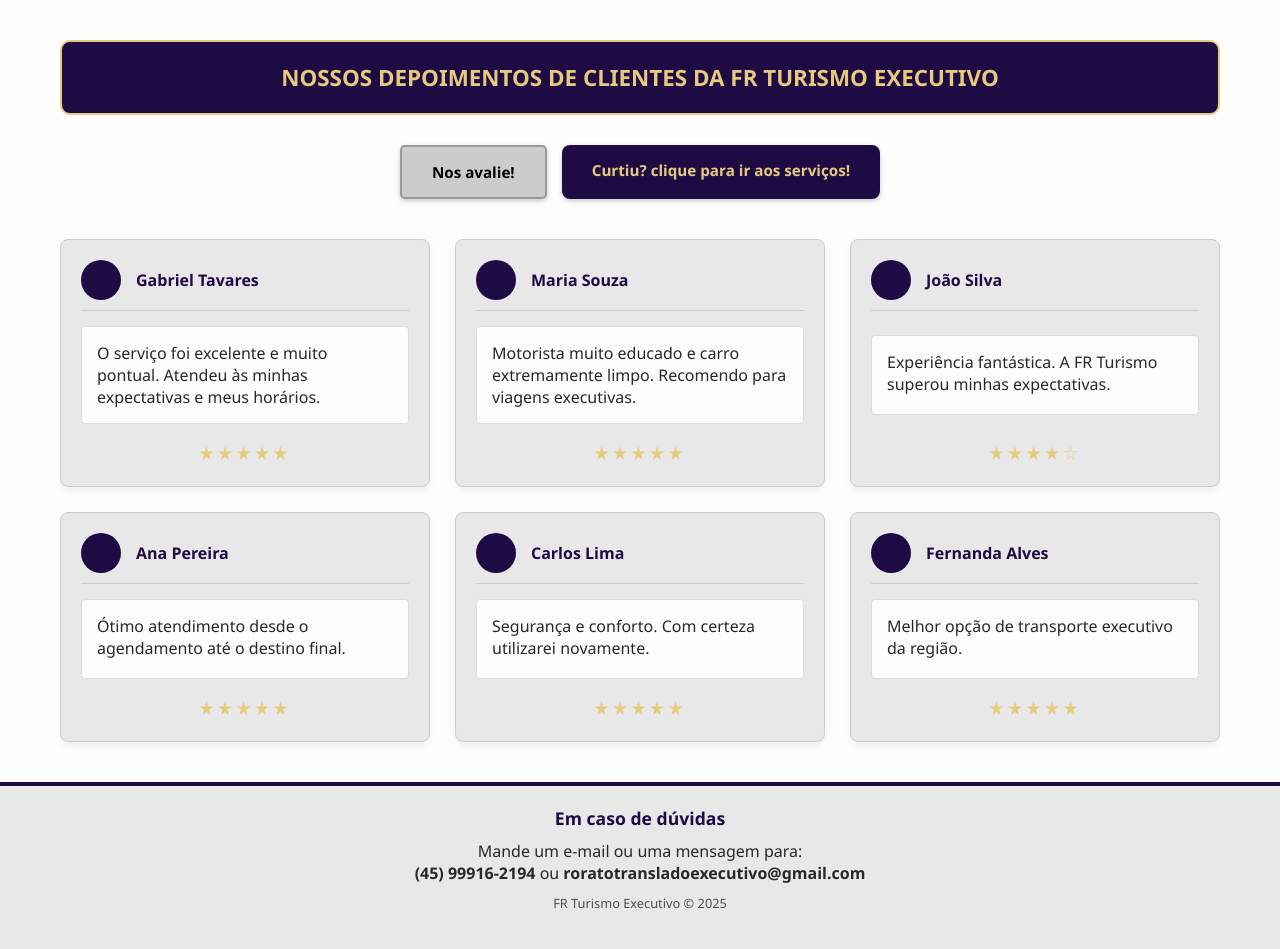
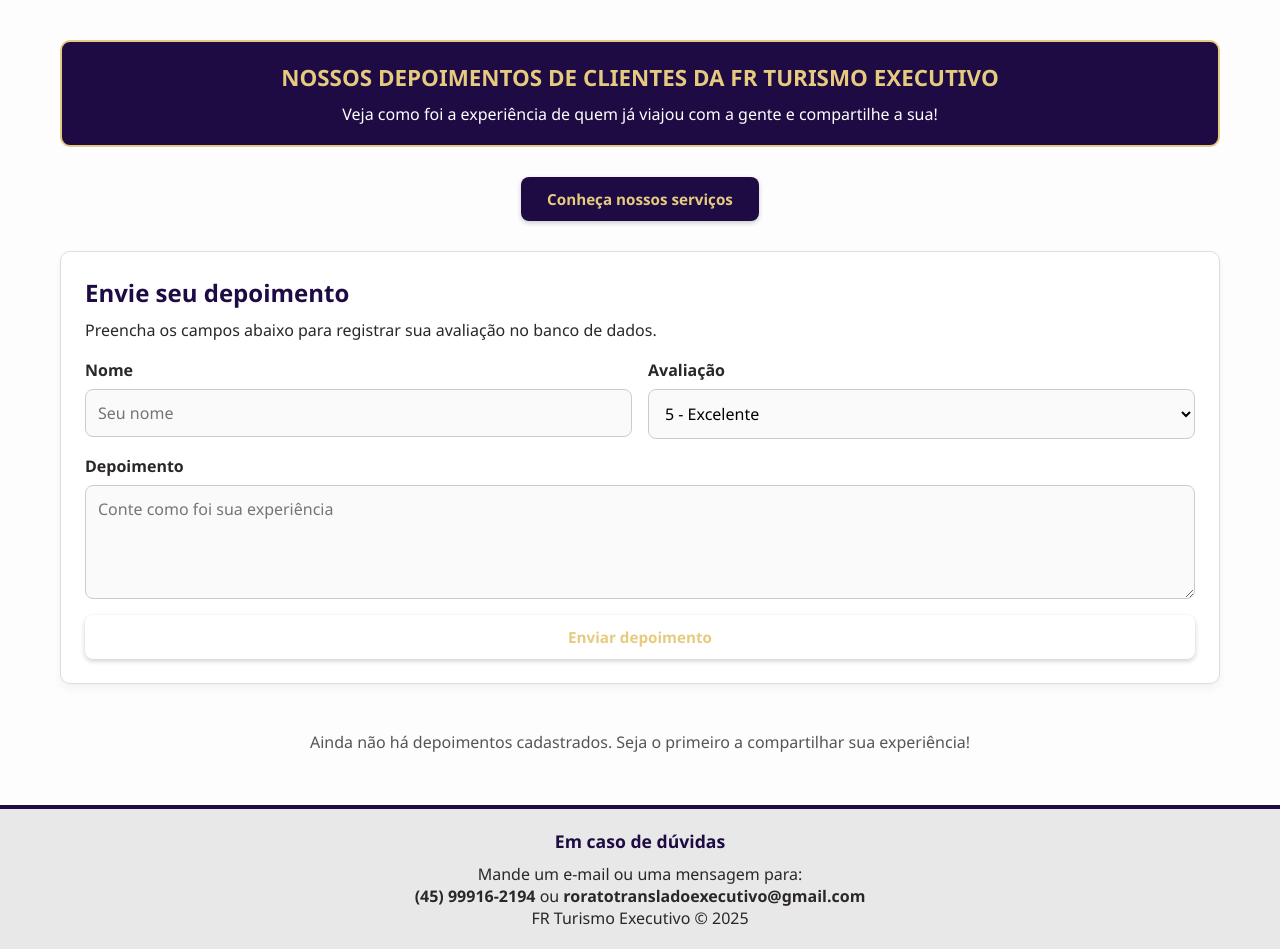
Before and after one commit to markus8006/FR-Turismo, a Flask app: page /depoimentos in a window 1280 px wide. Shown: the part 92-1041 px from the top of the page. Before the commit the page ends 1001 px from the top, so only its background shows below. Run offline with Flask 3, Linux system fonts and the light colour scheme; some web fonts are replaced.

Commit message:
Add database-backed testimonials submission

```diff
--- a/run.py
+++ b/run.py
@@ -2,4 +2,5 @@
 
 app = create_app()
 
-app.run(host="0.0.0.0", port=5001)
+if __name__ == "__main__":
+    app.run(host="0.0.0.0", port=5001)
--- a/src/app/routes/main_route.py
+++ b/src/app/routes/main_route.py
@@ -1,7 +1,8 @@
-from flask import Blueprint, render_template, request, redirect, flash, url_for
+from flask import Blueprint, flash, redirect, render_template, request, url_for
 
+from src.repository.depoimentos_repository import DepoimentosRepository
 
-main = Blueprint('main', __name__)
+main = Blueprint("main", __name__)
 
 
 @main.route("/")
@@ -37,9 +38,35 @@
     return render_template("contato.html")
 
 
-@main.route("/depoimentos")
+@main.route("/depoimentos", methods=["GET", "POST"])
 def depoimentos_page():
-    return render_template("depoimentos.html")
+    depoimentos_repo = DepoimentosRepository()
+
+    if request.method == "POST":
+        nome = request.form.get("nome", "").strip()
+        avaliacao_raw = request.form.get("avaliacao", "").strip()
+        conteudo = request.form.get("conteudo", "").strip()
+
+        if not nome or not conteudo:
+            flash("Informe seu nome e depoimento para enviar.")
+            return redirect(url_for("main.depoimentos_page"))
+
+        try:
+            avaliacao = int(avaliacao_raw) if avaliacao_raw else 5
+        except ValueError:
+            avaliacao = 5
+
+        avaliacao = min(max(avaliacao, 1), 5)
+
+        depoimentos_repo.add(author_name=nome, rating=avaliacao, conteudo=conteudo)
+
+        flash("Depoimento enviado com sucesso! Obrigado por compartilhar sua experiência.")
+        return redirect(url_for("main.depoimentos_page"))
+
+    depoimentos = sorted(
+        depoimentos_repo.get_all(), key=lambda depoimento: depoimento.created_at or 0, reverse=True
+    )
+    return render_template("depoimentos.html", depoimentos=depoimentos)
 
 
 @main.route("/sobre")
--- a/src/app/static/styles/depoimentos.css
+++ b/src/app/static/styles/depoimentos.css
@@ -106,6 +94,12 @@
     color: var(--cor-amarelo);
     font-size: 1.4rem;
     text-transform: uppercase;
+    margin-bottom: 10px;
+}
+
+.title-banner p {
+    color: #fff;
+    font-size: 1rem;
 }
 
 /* Botões de Ação */
@@ -113,81 +107,117 @@
     display: flex;
     justify-content: center;
     gap: 15px;
-    margin-bottom: 40px;
+    margin-bottom: 30px;
     flex-wrap: wrap;
 }
 
 button {
     padding: 10px 20px;
     border: none;
-    border-radius: 5px;
+    border-radius: 8px;
     font-weight: bold;
     cursor: pointer;
     font-size: 0.95rem;
-    transition: transform 0.2s;
+    transition: transform 0.2s, opacity 0.2s;
     box-shadow: 0 2px 5px rgba(0,0,0,0.2);
 }
 
 button:hover {
     transform: translateY(-2px);
+    opacity: 0.95;
 }
 
-.btn-secondary {
-    /* Seus estilos atuais */
-    background-color: #ccc; /* ou a cor que estava */
-    border: 2px solid #999;
-
-    /* Adicione/Garanta estes: */
-    padding: 0; /* Remove padding do botão para o link controlar o espaço */
-    cursor: pointer;
+.btn-primary {
+    background-color: var(--cor-roxo);
+    border: none;
+    padding: 0;
 }
 
-.btn-secondary a {
-    text-decoration: none;
-    color: inherit; /* Usa a cor do pai */
+.btn-primary a,
+.btn-primary.submit {
     display: block;
     width: 100%;
     height: 100%;
-    padding: 15px 30px; /* O espaçamento interno (tamanho do botão) vem pra cá */
-}
-
-/* Estilizando o contêiner (o botão em si) */
-.btn-primary {
-    background-color: var(--cor-roxo); /* A cor fica aqui no pai */
-    border: none; /* Remove a borda cinza padrão */
-    padding: 0; /* Remove o espaçamento que criava a área cinza */
-    border-radius: 8px; /* Opcional: arredonda os cantos se desejar */
-    cursor: pointer;
-    transition: 0.3s; /* Para efeito suave ao passar o mouse */
-}
-
-/* Estilizando o link dentro do botão */
-.btn-primary a {
-    display: block; /* Faz o link se comportar como um bloco */
-    width: 100%;    /* Preenche 100% da largura do botão */
-    height: 100%;   /* Preenche 100% da altura do botão */
-    padding: 15px 30px; /* O tamanho/grossura do botão é definido aqui agora */
-
-    /* Cores e texto */
+    padding: 12px 26px;
     text-decoration: none;
     color: var(--cor-amarelo);
     font-weight: bold;
+    background-color: transparent;
+    border: none;
+    text-align: center;
 }
 
-/* Opcional: Efeito Hover (passar o mouse) */
-.btn-primary:hover {
-    opacity: 0.9; /* Clareia levemente ao passar o mouse */
+.btn-primary.submit {
+    border-radius: 8px;
+}
+
+/* === FORMULÁRIO DE DEPOIMENTOS === */
+.testimonial-form {
+    background: #ffffff;
+    border: 1px solid #ddd;
+    border-radius: 10px;
+    padding: 24px;
+    margin-bottom: 35px;
+    box-shadow: 0 4px 8px rgba(0, 0, 0, 0.05);
+}
+
+.testimonial-form h2 {
+    color: var(--cor-roxo);
+    margin-bottom: 10px;
+}
+
+.testimonial-form p {
+    margin-bottom: 18px;
+}
+
+.depoimento-form {
+    display: flex;
+    flex-direction: column;
+    gap: 16px;
+}
+
+.form-row {
+    display: grid;
+    grid-template-columns: repeat(auto-fit, minmax(220px, 1fr));
+    gap: 16px;
+}
+
+.form-group {
+    display: flex;
+    flex-direction: column;
+    gap: 8px;
+}
+
+.form-group label {
+    font-weight: 600;
+}
+
+.form-group input,
+.form-group select,
+.form-group textarea {
+    padding: 12px;
+    border: 1px solid #ccc;
+    border-radius: 8px;
+    font-size: 1rem;
+    background: #fafafa;
+}
+
+.form-group textarea {
+    resize: vertical;
+}
+
+.form-actions {
+    display: flex;
+    justify-content: flex-end;
 }
 
 /* === GRID DE DEPOIMENTOS === */
 .testimonials-grid {
     display: grid;
-    /* Colunas responsivas */
     grid-template-columns: repeat(auto-fit, minmax(300px, 1fr));
     gap: 25px;
 }
 
-/* Estilo do Card */
 .card {
     background-color: var(--cor-cinza-bg);
     border: 1px solid #ccc;
@@ -209,15 +239,28 @@
 }
 
 .avatar {
-    width: 40px;
-    height: 40px;
+    width: 44px;
+    height: 44px;
     background-color: var(--cor-roxo);
     border-radius: 50%;
+    color: var(--cor-amarelo);
+    display: flex;
+    align-items: center;
+    justify-content: center;
+    font-weight: 800;
+    text-transform: uppercase;
 }
 
 .user-name {
     font-weight: bold;
     color: var(--cor-roxo);
+}
+
+.date {
+    display: block;
+    font-size: 0.85rem;
+    color: #555;
+    margin-top: 2px;
 }
 
 .card-body {
@@ -236,10 +279,16 @@
 .stars {
     color: var(--cor-amarelo);
     font-size: 1.2rem;
-    letter-spacing: 3px;
+    letter-spacing: 2px;
 }
 
-/* === RODAPÉ === */
+.empty-state {
+    text-align: center;
+    grid-column: 1 / -1;
+    color: #555;
+    padding: 12px;
+}
+
 /* === RODAPÉ === */
 footer {
     background-color: var(--cor-cinza-bg);
@@ -258,12 +307,6 @@
     font-size: 1.1rem;
 }
 
-.copyright {
-    margin-top: 10px;
-    font-size: 0.8rem;
-    opacity: 0.8;
-}
-
 /* Responsividade */
 @media (max-width: 768px) {
     .main-header {
--- a/src/app/templates/depoimentos.html
+++ b/src/app/templates/depoimentos.html
@@ -11,103 +11,69 @@
     <main>
         <section class="title-banner">
             <h1>Nossos depoimentos de clientes da Fr Turismo Executivo</h1>
+            <p>Veja como foi a experiência de quem já viajou com a gente e compartilhe a sua!</p>
         </section>
 
         <section class="action-buttons">
-            <button class="btn-secondary"><a href="https://forms.gle/vQLuR9BoyCbM3Gxn9">Nos avalie!</a></button>
-            <button class="btn-primary"><a href="{{ url_for('main.servicos_page') }}">Curtiu? clique para ir aos serviços!</a></button>
+            <button class="btn-primary"><a href="{{ url_for('main.servicos_page') }}">Conheça nossos serviços</a></button>
+        </section>
+
+        <section class="testimonial-form">
+            <h2>Envie seu depoimento</h2>
+            <p>Preencha os campos abaixo para registrar sua avaliação no banco de dados.</p>
+            <form method="post" class="depoimento-form">
+                <div class="form-row">
+                    <div class="form-group">
+                        <label for="nome">Nome</label>
+                        <input type="text" id="nome" name="nome" placeholder="Seu nome" required>
+                    </div>
+                    <div class="form-group">
+                        <label for="avaliacao">Avaliação</label>
+                        <select id="avaliacao" name="avaliacao">
+                            <option value="5" selected>5 - Excelente</option>
+                            <option value="4">4 - Muito bom</option>
+                            <option value="3">3 - Bom</option>
+                            <option value="2">2 - Precisa melhorar</option>
+                            <option value="1">1 - Ruim</option>
+                        </select>
+                    </div>
+                </div>
+                <div class="form-group">
+                    <label for="conteudo">Depoimento</label>
+                    <textarea id="conteudo" name="conteudo" rows="4" placeholder="Conte como foi sua experiência" required></textarea>
+                </div>
+                <div class="form-actions">
+                    <button type="submit" class="btn-primary submit">Enviar depoimento</button>
+                </div>
+            </form>
         </section>
 
         <section class="testimonials-grid">
+            {% if depoimentos %}
+                {% for depoimento in depoimentos %}
                     <div class="card">
                         <div class="card-header">
-                    <div class="avatar"></div>
+                            <div class="avatar">{{ depoimento.author_name[:1] }}</div>
                             <div class="user-info">
-                        <span class="user-name">Gabriel Tavares</span>
+                                <span class="user-name">{{ depoimento.author_name }}</span>
+                                {% if depoimento.created_at %}
+                                    <span class="date">{{ depoimento.created_at.strftime('%d/%m/%Y') }}</span>
+                                {% endif %}
                             </div>
                         </div>
                         <div class="card-body">
-                    <p>O serviço foi excelente e muito pontual. Atendeu às minhas expectativas e meus horários.</p>
+                            <p>{{ depoimento.conteudo }}</p>
                         </div>
                         <div class="card-footer">
-                    <span class="stars">★★★★★</span>
+                            <span class="stars">
+                                {{ '★' * depoimento.rating }}{{ '☆' * (5 - depoimento.rating) }}
+                            </span>
                         </div>
                     </div>
-
-            <div class="card">
-                <div class="card-header">
-                    <div class="avatar"></div>
-                    <div class="user-info">
-                        <span class="user-name">Maria Souza</span>
-                    </div>
-                </div>
-                <div class="card-body">
-                    <p>Motorista muito educado e carro extremamente limpo. Recomendo para viagens executivas.</p>
-                </div>
-                <div class="card-footer">
-                    <span class="stars">★★★★★</span>
-                </div>
-            </div>
-
-            <div class="card">
-                <div class="card-header">
-                    <div class="avatar"></div>
-                    <div class="user-info">
-                        <span class="user-name">João Silva</span>
-                    </div>
-                </div>
-                <div class="card-body">
-                    <p>Experiência fantástica. A FR Turismo superou minhas expectativas.</p>
-                </div>
-                <div class="card-footer">
-                    <span class="stars">★★★★☆</span>
-                </div>
-            </div>
-
-            <div class="card">
-                <div class="card-header">
-                    <div class="avatar"></div>
-                    <div class="user-info">
-                        <span class="user-name">Ana Pereira</span>
-                    </div>
-                </div>
-                <div class="card-body">
-                    <p>Ótimo atendimento desde o agendamento até o destino final.</p>
-                </div>
-                <div class="card-footer">
-                    <span class="stars">★★★★★</span>
-                </div>
-            </div>
-
-            <div class="card">
-                <div class="card-header">
-                    <div class="avatar"></div>
-                    <div class="user-info">
-                        <span class="user-name">Carlos Lima</span>
-                    </div>
-                </div>
-                <div class="card-body">
-                    <p>Segurança e conforto. Com certeza utilizarei novamente.</p>
-                </div>
-                <div class="card-footer">
-                    <span class="stars">★★★★★</span>
-                </div>
-            </div>
-
-            <div class="card">
-                <div class="card-header">
-                    <div class="avatar"></div>
-                    <div class="user-info">
-                        <span class="user-name">Fernanda Alves</span>
-                    </div>
-                </div>
-                <div class="card-body">
-                    <p>Melhor opção de transporte executivo da região.</p>
-                </div>
-                <div class="card-footer">
-                    <span class="stars">★★★★★</span>
-                </div>
-            </div>
+                {% endfor %}
+            {% else %}
+                <p class="empty-state">Ainda não há depoimentos cadastrados. Seja o primeiro a compartilhar sua experiência!</p>
+            {% endif %}
         </section>
     </main>
 {% endblock %}
--- a/src/models/Viagens.py
+++ b/src/models/Viagens.py
@@ -1,5 +1,7 @@
 from datetime import datetime
+
 from src.app import db
+
 
 class Viagens(db.Model):
     __tablename__ = "viagens"
@@ -22,3 +24,6 @@
     nomes = db.Column(db.JSON, default=list)
 
     depoimentos = db.relationship("Depoimentos", backref="viagem", lazy=True)
+
+    def __repr__(self) -> str:  # pragma: no cover - debug helper
+        return f"<Viagem {self.id} ({self.tipo})>"
```
Also changed, not shown: other parts of src/app/static/styles/depoimentos.css (+12 -20 lines), src/app/__init__.py (+8 -11 lines), src/models/Depoimentos.py (+7 -0 lines), src/models/Motorista.py (+8 -1 lines), src/models/Users.py (+7 -1 lines), src/models/__init__.py (+11 -0 lines), src/repository/motoristas_repository.py (+6 -6 lines). Lines whose indentation alone changed are shown as unchanged.
